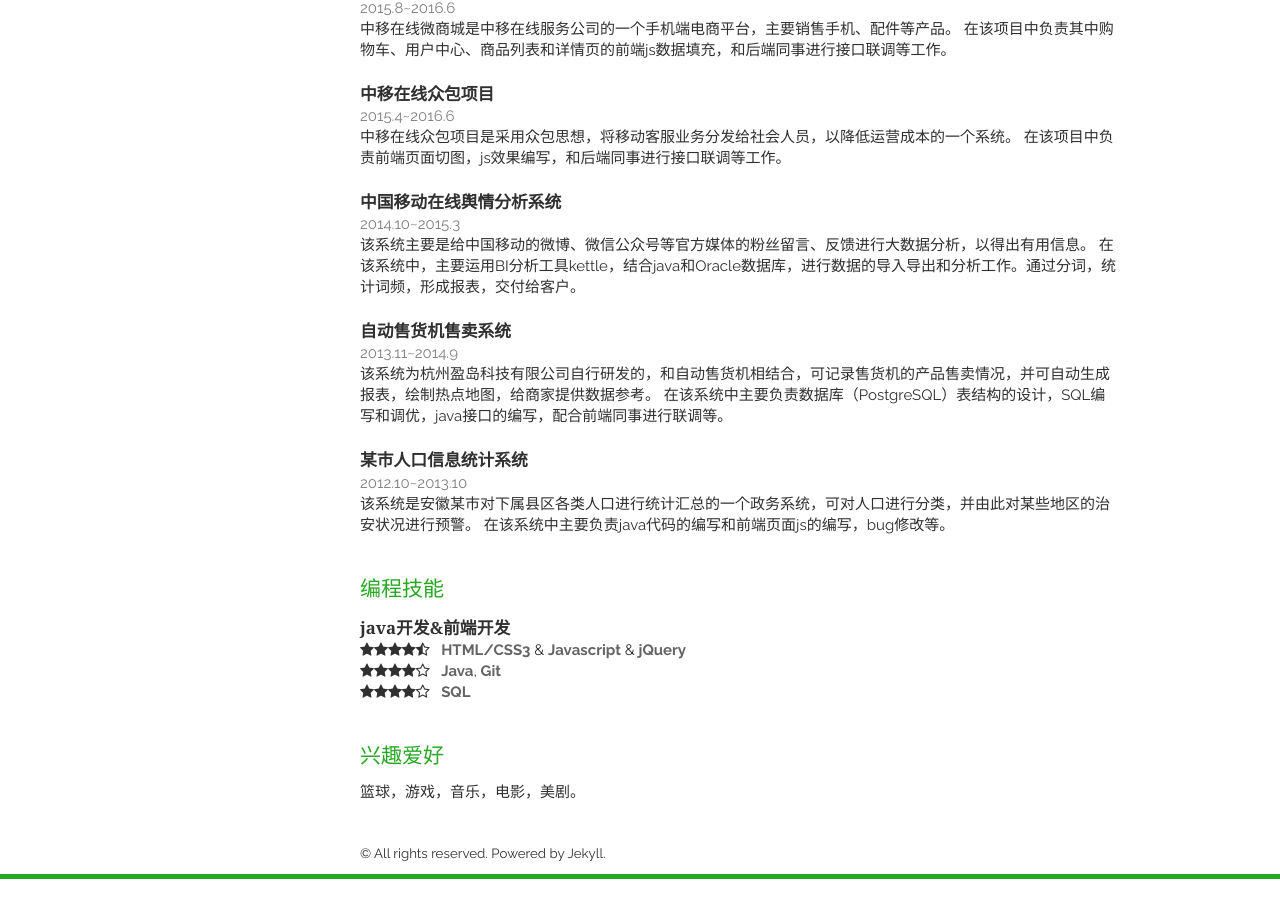
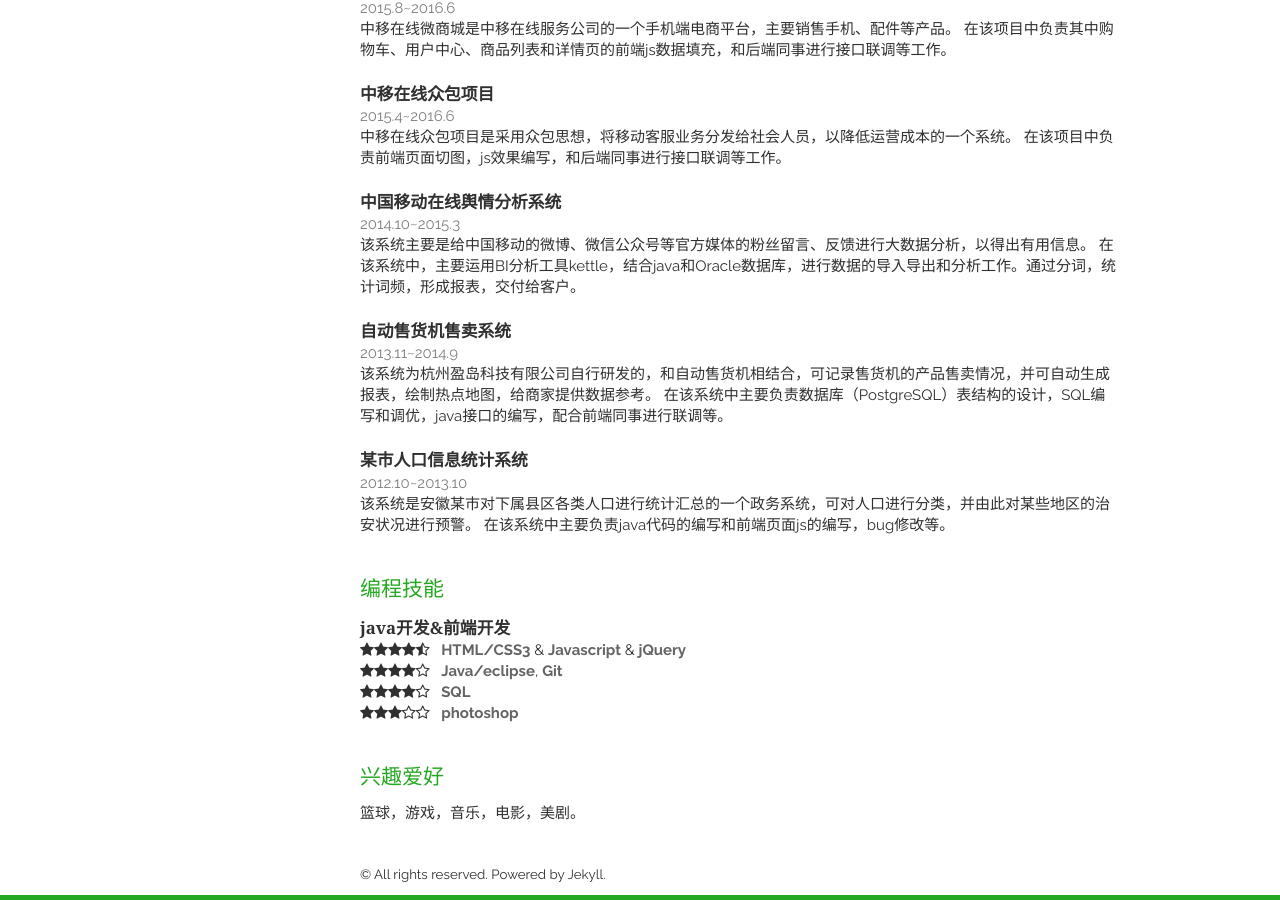
Before and after one commit to waitkafuka/vitae, a Jekyll site: the page built from index.html, in a window 1280 px wide and 900 px high, scrolled down 739 px. Built offline with Jekyll 4.4.1, drawn with Linux system fonts in a browser that asks for light colours; nearby versions of some CDN libraries; Markdown is read by kramdown in place of the engine named in the settings; the list of posts is cut into pages by our own code; before the commit the page ends 1618 px from its top, so only the background shows below that.

Commit message:
修改简历
修改简历

```diff
--- a/_includes/skills.html
+++ b/_includes/skills.html
@@ -9,11 +9,15 @@
             &nbsp;&nbsp;<em>HTML/CSS3</em> &amp; <em>Javascript</em> &amp; <em>jQuery</em>
         <p>
             <i class="fa fa-star"></i><i class="fa fa-star"></i><i class="fa fa-star"></i><i class="fa fa-star"></i><i class="fa fa-star-o"></i>
-            &nbsp;&nbsp;<em>Java</em>, <em>Git</em>
+            &nbsp;&nbsp;<em>Java/eclipse</em>, <em>Git</em>
         </p>
         <p>
             <i class="fa fa-star"></i><i class="fa fa-star"></i><i class="fa fa-star"></i><i class="fa fa-star"></i><i class="fa fa-star-o"></i>
             &nbsp;&nbsp;<em>SQL</em>
         </p>
+        <p>
+            <i class="fa fa-star"></i><i class="fa fa-star"></i><i class="fa fa-star"></i><i class="fa fa-star-o"></i><i class="fa fa-star-o"></i>
+            &nbsp;&nbsp;<em>photoshop</em>
+        </p>
     </article>
 </section>
```
